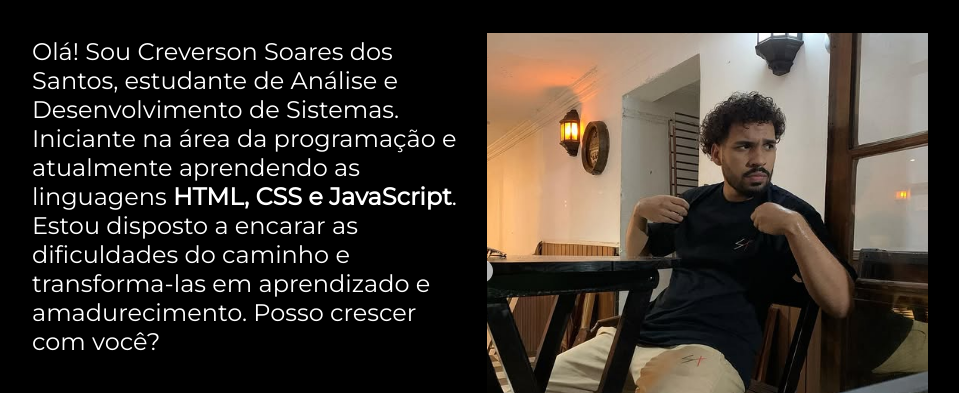
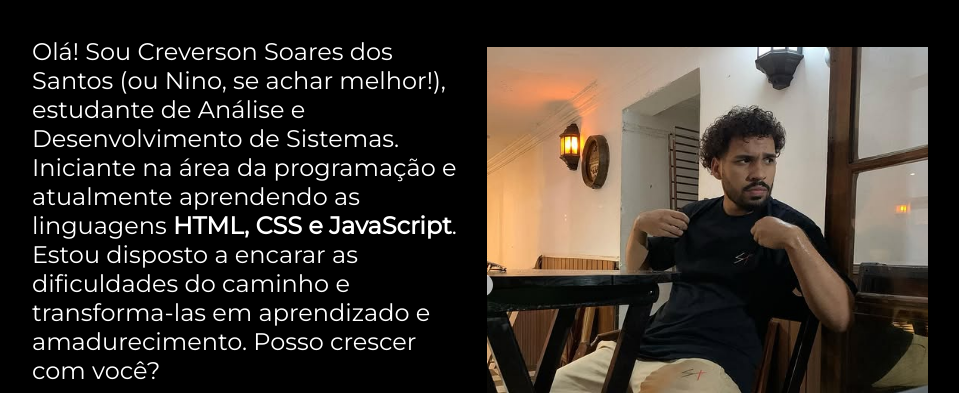
Before and after one commit to Clevisuuu/portifolio, a plain HTML site: page index.html in a window 1280 px wide. Shown: the part 347-740 px from the top of the page, without its empty margins (160-1119 px from the left). Drawn offline with nearby package versions, Linux system fonts and the light colour scheme.

Commit message:
Add files via upload
errei um negocio no texto

```diff
--- a/index.html
+++ b/index.html
@@ -17,7 +17,7 @@
    <main class="apresentacao">
       <section class="apresentacao__conteudo">
          <h1 class="apresentacao__conteudo__titulo">Cada desafio é uma nova oportunidade de <strong class="titulo-destaque">aprender e melhorar</strong>!</h1>
-         <p class="apresentacao__conteudo__texto">Olá! Sou Creverson Soares dos Santos, estudante de Análise e Desenvolvimento de Sistemas. Iniciante na área da programação e atualmente aprendendo as linguagens <strong class="lings">HTML, CSS e JavaScript</strong>. Estou disposto a encarar as dificuldades do caminho e transforma-las em aprendizado e amadurecimento. Posso crescer com você?</p>
+         <p class="apresentacao__conteudo__texto">Olá! Sou Creverson Soares dos Santos (ou Nino, se achar melhor!), estudante de Análise e Desenvolvimento de Sistemas. Iniciante na área da programação e atualmente aprendendo as linguagens <strong class="lings">HTML, CSS e JavaScript</strong>. Estou disposto a encarar as dificuldades do caminho e transforma-las em aprendizado e amadurecimento. Posso crescer com você?</p>
          <div class="apresentacao__links">
             <h2 class="apresentacao__links__subtitulo">Acesse minhas redes:</h2>
             <a class="apresentacao__links__navegacao" href="https://www.linkedin.com/in/creverson-soares">
```
